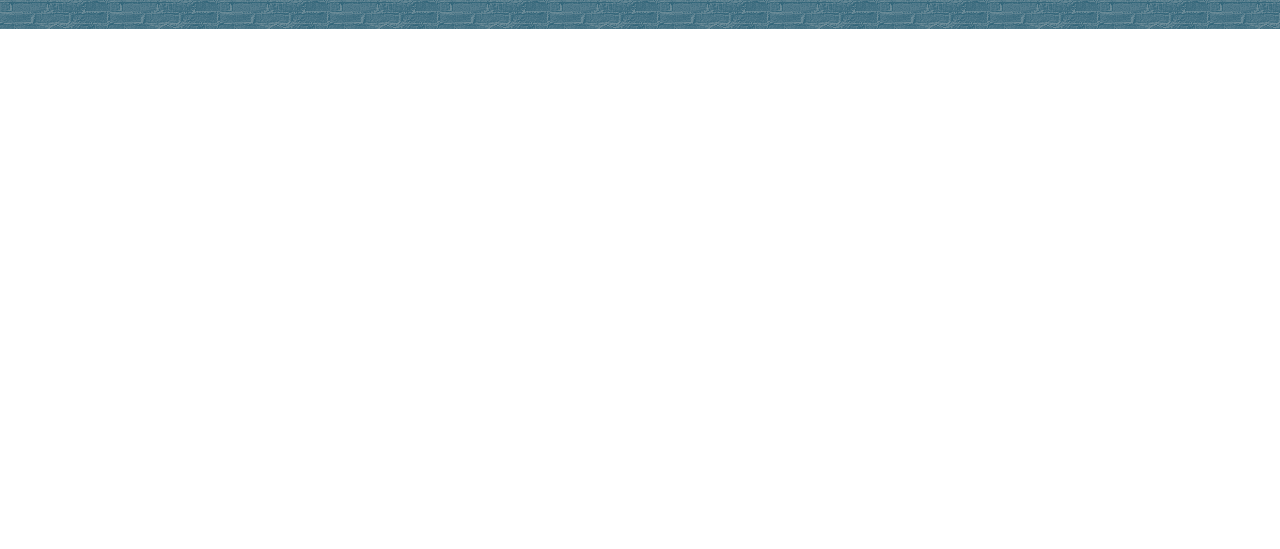
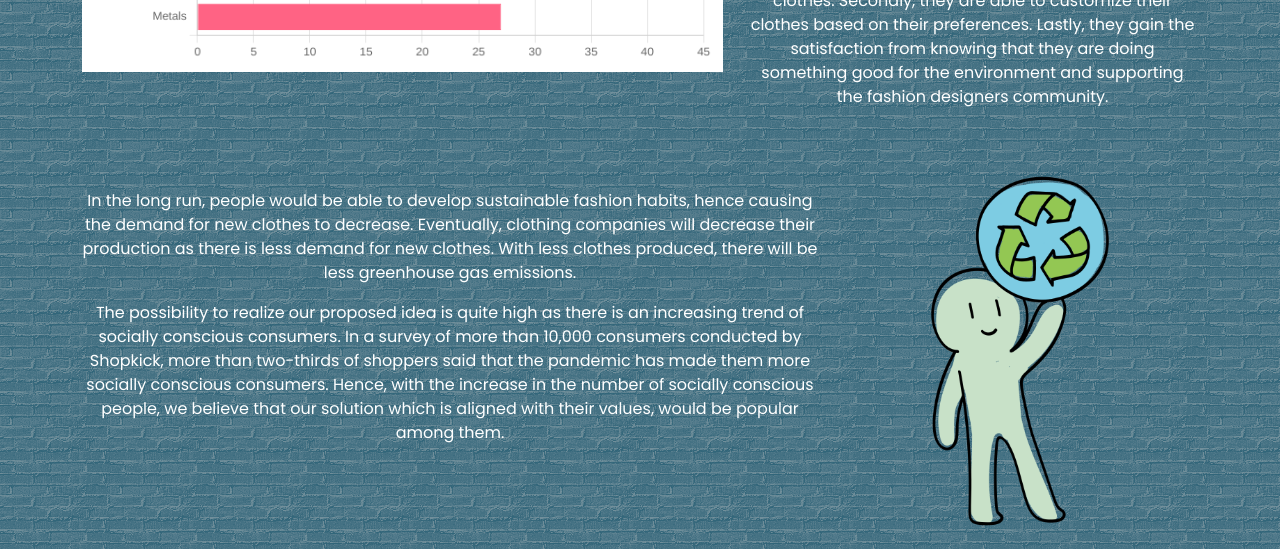
Before and after one commit to eric2702/GreenWebFaith, a PHP site: page /home.php in a window 1280 px wide. Shown: the part 1241-1790 px from the top of the page. Before the commit the page ends 1270 px from the top, so only its background shows below. Run offline with PHP 8.4, Linux system fonts and the light colour scheme; some libraries are stand-ins or nearby versions; some web fonts are replaced.

Commit message:
Home(About)

```diff
--- a/home.php
+++ b/home.php
@@ -23,6 +23,10 @@
 
     <!-- Chart -->
     <script type="text/javascript" src="https://www.gstatic.com/charts/loader.js"></script>
+    <script src="https://cdnjs.cloudflare.com/ajax/libs/Chart.js/3.8.0/chart.min.js" integrity="sha512-sW/w8s4RWTdFFSduOTGtk4isV1+190E/GghVffMA9XczdJ2MDzSzLEubKAs5h0wzgSJOQTRYyaz73L3d6RtJSg==" crossorigin="anonymous" referrerpolicy="no-referrer"></script>
+
+    <!-- <script src="https://cdnjs.cloudflare.com/ajax/libs/Chart.js/2.9.4/Chart.js"></script> -->
+
 
 
 </head>
@@ -431,27 +435,40 @@ background-image: url("assets/brick-wall.png");
 		<img src="assets/bird1.png" id=bird1>
 		<img src="assets/bird2.png" id=bird2>
 		<img style="z-index: -40;" src="assets/forest.jpg" id=forest>
-		<a href="#" id="btn">About</a>
+		<a href="#about" id="btn">About</a>
 		<img style="z-index: 500;" src="assets/sew.png" id=rocks>
 		<img src="assets/water.png" id=water>
 	</section>
-	<div class="sec">
+	<div class="sec" id="about">
 
 		<h1 style="text-align: center; color: white;" class="effect">Why we have to renew our clothes?</h1>
-		<div class="container">
+		<div class="container mt-3">
 			<div class="row">
 				<div class="col-12 col-lg-7">
-					<div id="myChart" style="width:100%;height:300px; background-color: transparent; padding: 10px;"></div>
+          <br>
+					<canvas id="myChart" style="max-width:100%;height:300px; background-color: #fff; padding: 10px;"></canvas>
 				</div>
 				<div class="col-12 col-lg-5">
 					<p style="color:white;" class="text-center"></p>
-
-<p class="text-center align-middle" style="color:white;"><br><br>The fashion industry, which is the second most polluting industry in the world, is responsible for 10% of all greenhouse gas emissions, with textile production alone is estimated to release 1.2 billion tonnes of greenhouse gases into the atmosphere every year</p>
-
-
-
+          <p class="text-center align-middle" style="color:white;">The fashion industry, which is the second most polluting industry in the world, is responsible for 10% of all greenhouse gas emissions, with textile production alone is estimated to release 1.2 billion tonnes of greenhouse gases into the atmosphere every year. </p>
+          <p class="text-center align-middle" style="color:white;">One of our solution's main objectives is to reduce these emissions through reusing unwanted clothes by reforming them. Once this model gets more attention, we are confident that people will keep on using it. Why? Firstly, they can save money by reusing their unwanted clothes. Secondly, they are able to customize their clothes based on their preferences. Lastly, they gain the satisfaction from knowing that they are doing something good for the environment and supporting the fashion designers community.</p>
 				</div>
 			</div>
+      <div class="row mt-5">
+        <div class="col-12 col-lg-8">
+          <p style="color:white;" class="text-center">
+          <p class="text-center align-middle" style="color:white;">
+          In the long run, people would be able to develop sustainable fashion habits, hence causing the demand for new clothes to decrease. Eventually, clothing companies will decrease their production as there is less demand for new clothes. With less clothes produced, there will be less greenhouse gas emissions.
+          </p>
+          <p class="text-center align-middle" style="color:white;">
+          The possibility to realize our proposed idea is quite high as there is an increasing trend of socially conscious consumers. In a survey of more than 10,000 consumers conducted by Shopkick, more than two-thirds of shoppers said that the pandemic has made them more socially conscious consumers. Hence, with the increase in the number of socially conscious people, we believe that our solution which is aligned with their values, would be popular among them.
+          </p>
+          </p>
+        </div>
+        <div class="col-12 col-lg-4">
+          <img src="assets/recycle.png" alt="" style="max-width:100%; max-height:100%;">
+        </div>
+      </div>
 
 		</div>
 			</div>
@@ -487,29 +504,84 @@ background-image: url("assets/brick-wall.png");
 			header.style.top = val*0.5+'px';
 		});
 
-		google.charts.load('current', {'packages':['corechart']});
-google.charts.setOnLoadCallback(drawChart);
+// 		google.charts.load('current', {'packages':['corechart']});
+// google.charts.setOnLoadCallback(drawChart);
 
-function drawChart() {
-var data = google.visualization.arrayToDataTable([
-  ['Waste', 'Tons (%)'],
-  ['Overall Waste',10],
-  ['Food & Yard',20],
-  ['Textiles',43],
-  ['Rubber & Leather',15],
-  ['Plastics',24],
-  ['Metals',27]
-]);
+// function drawChart() {
+// var data = google.visualization.arrayToDataTable([
+//   ['Waste', 'Tons (%)'],
+//   ['Overall Waste',10],
+//   ['Food & Yard',20],
+//   ['Textiles',43],
+//   ['Rubber & Leather',15],
+//   ['Plastics',24],
+//   ['Metals',27]
+// ]);
 
-var options = {
-  title:'Change in Tons of Waste',
-  backgroundColor: '#ffffff8a'
+// var options = {
+//   title:'Change in Tons of Waste',
+//   backgroundColor: '#ffffff8a'
 
-};
+// };
 
-var chart = new google.visualization.BarChart(document.getElementById('myChart'));
-  chart.draw(data, options);
-}
+// var chart = new google.visualization.BarChart(document.getElementById('myChart2'));
+//   chart.draw(data, options);
+// }
+
+const ctx = document.getElementById('myChart').getContext('2d');
+const myChart = new Chart(ctx, {
+    type: 'bar',
+    data: {
+        labels: [ ['Overall Waste'],
+                  ['Food & Yard'],
+                  ['Textiles'],
+                  ['Rubber & Leather'],
+                  ['Plastics'],
+                  ['Metals']],
+        datasets: [{
+            label: 'Tons (%)',
+            data: [10, 20, 43, 15, 24, 27],
+            backgroundColor: [
+                'rgba(255, 99, 132, 1)',
+                'rgba(255, 99, 132, 1)',
+                'rgba(255, 99, 132, 1)',
+                'rgba(255, 99, 132, 1)',
+                'rgba(255, 99, 132, 1)',
+                'rgba(255, 99, 132, 1'
+            ],
+            borderColor: [
+                'rgba(255, 99, 132, 1)',
+                'rgba(255, 99, 132, 1)',
+                'rgba(255, 99, 132, 1)',
+                'rgba(255, 99, 132, 1)',
+                'rgba(255, 99, 132, 1)',
+                'rgba(255, 99, 132, 1'
+            ],
+            borderWidth: 1
+        }]
+    },
+    options: {
+        plugins: {
+            legend: {
+              labels: {
+                fill: "rgba(0,255,255,1)"
+              }
+            },
+            title: {
+                display: true,
+                text: 'Change in Tons of Waste'
+            }
+        },
+        indexAxis: 'y',
+        scales: {
+            y: {
+                beginAtZero: true
+            }
+        }
+    }
+
+});
 	</script>
 </body>
+
 </html>
```
Also changed, not shown: assets/recycle.png (added).
